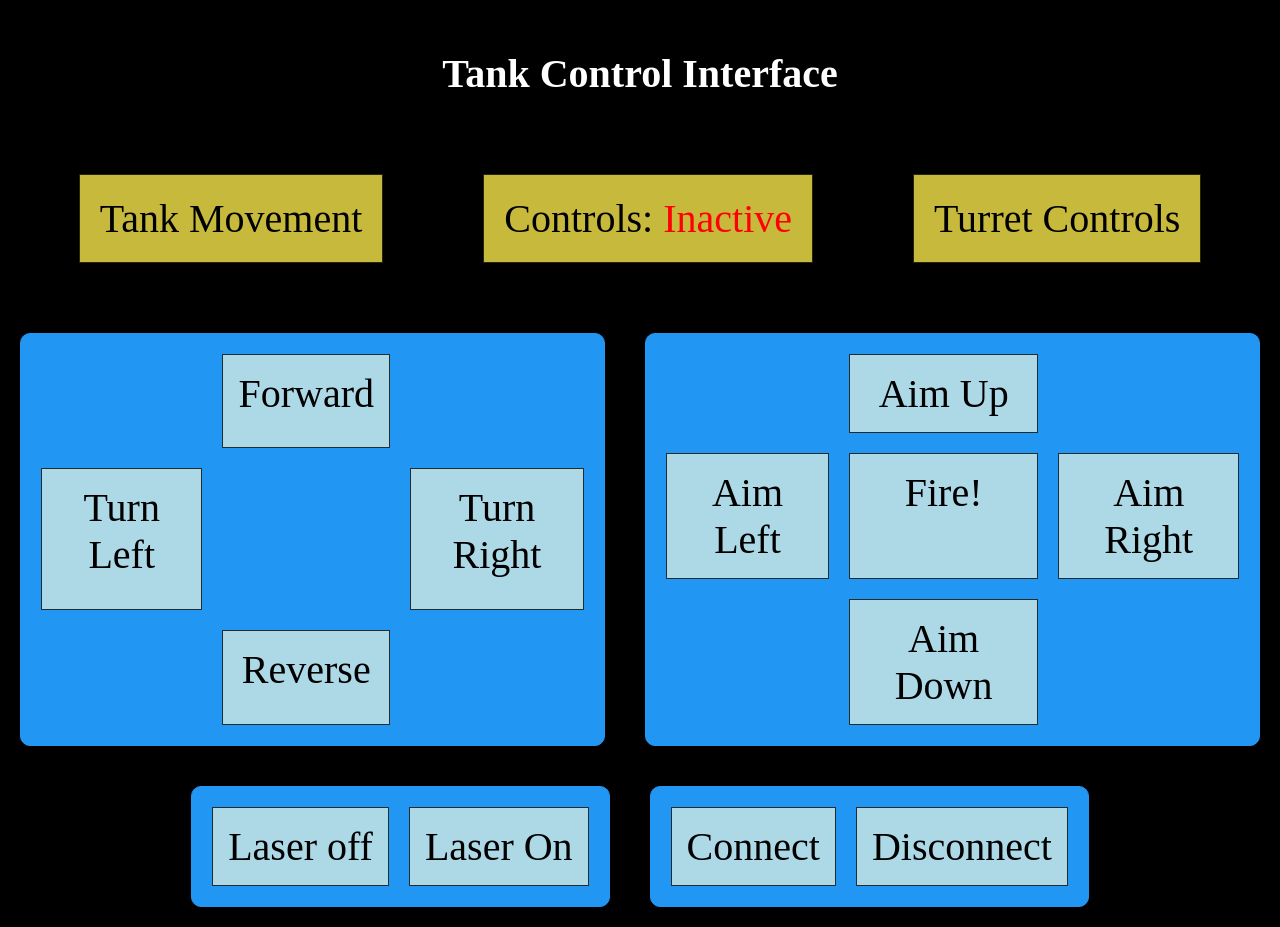
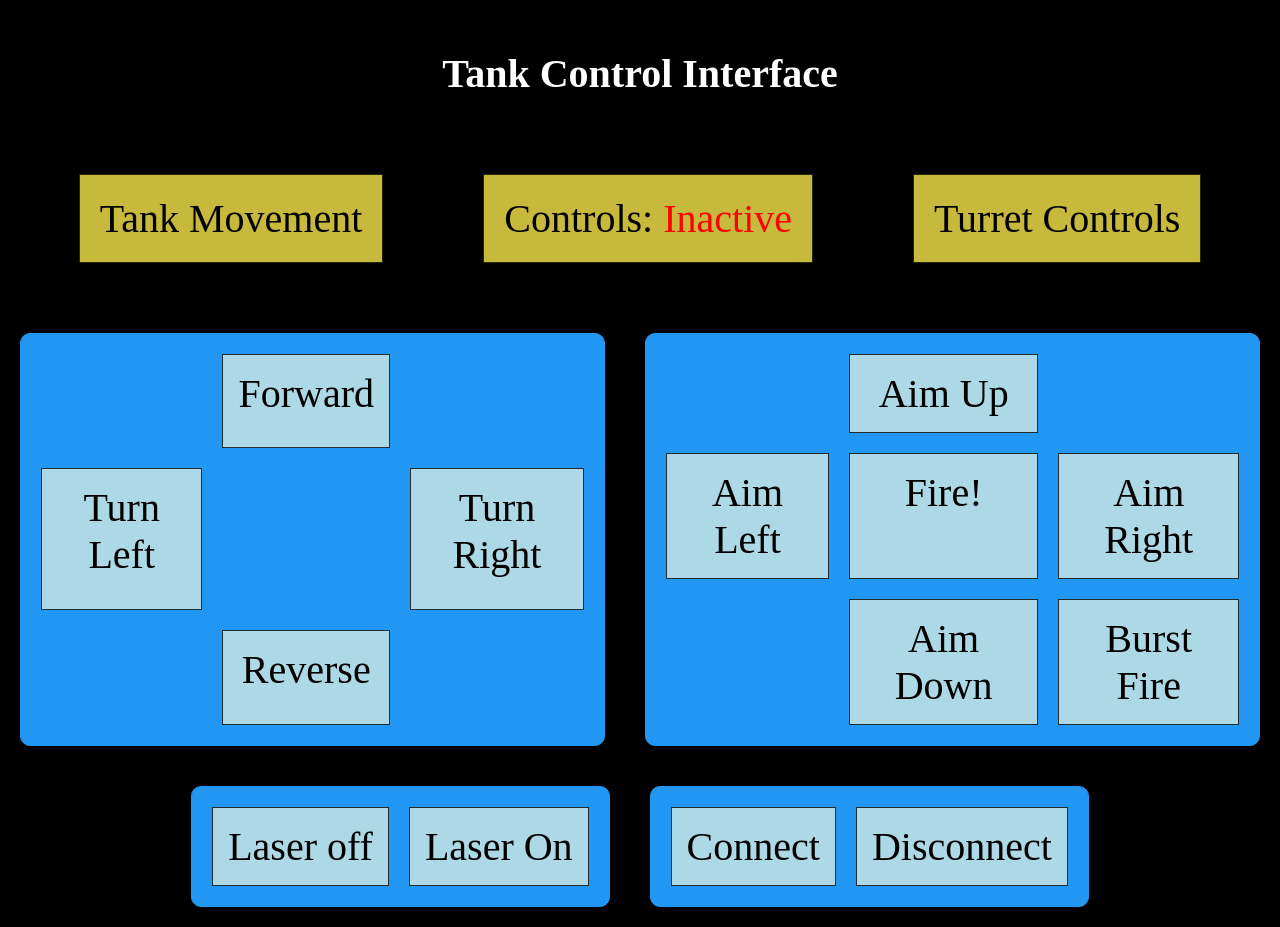
Before and after one commit to kevinthedang/IoT-nerf-tank, a React (Vite) app in the folder client/: page / in a window 1280 px wide. Built offline with nearby package versions, Linux system fonts and the light colour scheme; no server answers.

Commit message:
burst-fire button

```diff
--- a/client/src/App.jsx
+++ b/client/src/App.jsx
@@ -74,7 +74,7 @@ function App() {
             <div className="grid-item" id="r-aim" onClick={() => {validate_and_send('r-aim')}}>Aim Right</div>
             <div></div>
             <div className="grid-item" id="d-aim" onClick={() => {validate_and_send('down')}}>Aim Down</div>
-            <div></div>
+            <div className="grid-fire" id="burst" onClick={() => {validate_and_send('burst')}}>Burst Fire</div>
         </div>
       </div>
 
```
